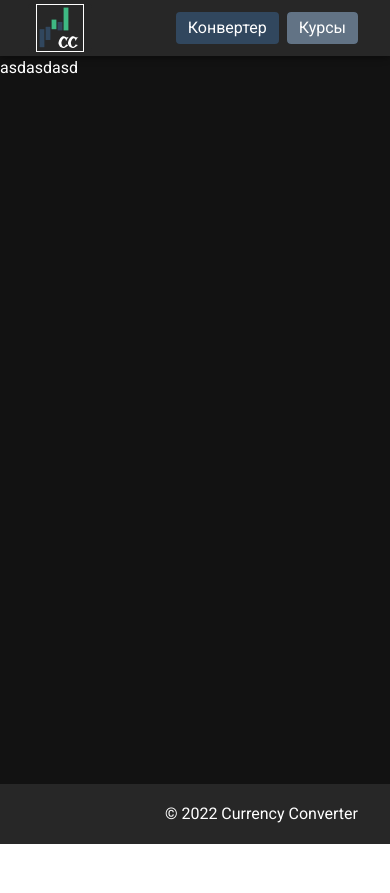
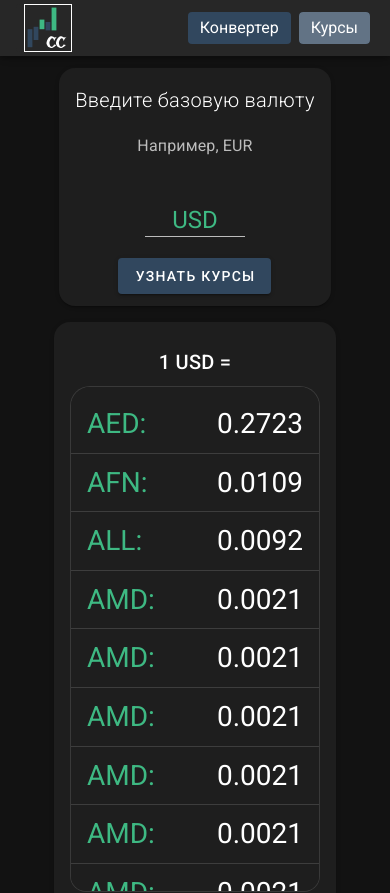
Before and after one commit to gfroge/currency-converter, a Nuxt app: page /ExchangeRates in a window 390 px wide. Shown: the top 893 px of the page. Before the commit the page ends 844 px from the top, so only its background shows below. Built offline with nearby package versions, Linux system fonts and the light colour scheme.

Commit message:
rates mobile done

```diff
--- a/components/AppFooter.vue
+++ b/components/AppFooter.vue
@@ -1,6 +1,6 @@
 <template>
   <v-footer absolute app>
-    <v-container class="px-4 text-right" style="max-width: 900px">
+    <v-container class="px-0 text-right" style="max-width: 900px">
       <div>&copy; {{ new Date().getFullYear() }} Currency Converter</div>
     </v-container>
   </v-footer>
--- a/components/AppHeader.vue
+++ b/components/AppHeader.vue
@@ -1,6 +1,6 @@
 <template>
-  <v-app-bar fixed app>
-    <v-container class="d-flex justify-space-between align-center" style="max-width: 900px">
+  <v-app-bar fixed app class="px-0">
+    <v-container class="d-flex justify-space-between align-center px-0" style="max-width: 900px">
       <v-btn class="logo-btn" width="48" height="48" depressed nuxt to="/">
         <svg width="48" height="48" viewBox="0 0 48 48" fill="none" xmlns="http://www.w3.org/2000/svg">
           <rect x="3.59998" y="25.2" width="4.8" height="18" fill="#31475E" />
--- a/components/ConverterInputTitle.vue
+++ b/components/ConverterInputTitle.vue
@@ -110,7 +110,7 @@ export default {
   methods: {
     calc() {
       this.$refs.observer.validate().then((result) => {
-        if (result && (this.from !== this.to)) {
+        if (result && (this.from.toUpperCase() !== this.to.toUpperCase())) {
           this.$emit('request', {
             from: this.from,
             to: this.to,
--- a/components/CurrencyGraph.vue
+++ b/components/CurrencyGraph.vue
@@ -1,9 +1,11 @@
 <template>
     <div class="graph-wrap">
         <Bar :chart-data="chartData" />
-        <v-chip v-if="(chip && w==599)" class="ma-2" close @click:close="chip = false">
-            Переверните экран, чтобы отобразить график
-        </v-chip>
+        <div class="d-flex justify-center">
+            <v-chip v-if="(chip && w == 599)" class="ma-2" close @click:close="chip = false">
+                Переверните экран, чтобы отобразить график
+            </v-chip>
+        </div>
     </div>
 </template>
 
--- /dev/null
+++ b/components/RatesList.vue
@@ -0,0 +1,62 @@
+<template>
+    <v-card v-if="dataa" class="px-4 rounded-xl mb-4 py-4" style="max-width: 300px">
+        <v-card-title primary-title class="px-0 py-2 justify-center">
+            1 USD =
+        </v-card-title>
+        <v-list outlined class="list my-0 mx-auto" style="width:250px">
+            <v-list-item v-for="(currency, index) in dataa.data" :key="index" class="list__item">
+                <v-list-item-content>
+                    <v-list-item-title class="d-flex justify-space-between" style="font-size: 28px;">
+                        <span class="primary--text"> {{ currency.code }}:</span>
+                        <span>{{ (1 / currency.value).toFixed(4) }}</span>
+                    </v-list-item-title>
+                </v-list-item-content>
+            </v-list-item>
+        </v-list>
+    </v-card>
+</template>
+
+<script>
+export default {
+    data() {
+        return {
+            dataa: null
+        }
+    },
+    props: {
+        dataJson: {
+            type: Object,
+            required: true
+        },
+    },
+    mounted() {
+        this.name();
+    },
+    methods: {
+        name() {
+            this.dataa = require('@@/static/sample.json');
+        }
+    },
+}
+</script>
+
+<style scoped>
+.list{
+    max-height: 60vh;
+    overflow-y: auto;
+    border-radius: 20px;
+}
+.list__item{
+    border-bottom: 1px solid rgb(61, 61, 61);
+}
+* {
+  scrollbar-width: thin;
+}
+*::-webkit-scrollbar {
+  width: 12px;
+}
+*::-webkit-scrollbar-thumb {
+  border-radius: 20px;
+  border: 3px solid;
+}
+</style>
--- a/layouts/default.vue
+++ b/layouts/default.vue
@@ -4,35 +4,12 @@
     <v-main>
       <Nuxt />
     </v-main>
-    <AppFooter/>
+    <AppFooter />
   </v-app>
 </template>
 
 <script>
 export default {
   name: 'DefaultLayout',
-  data() {
-    return {
-      clipped: false,
-      drawer: false,
-      fixed: false,
-      items: [
-        {
-          icon: 'mdi-apps',
-          title: 'Welcome',
-          to: '/',
-        },
-        {
-          icon: 'mdi-chart-bubble',
-          title: 'Inspire',
-          to: '/inspire',
-        },
-      ],
-      miniVariant: false,
-      right: true,
-      rightDrawer: false,
-      title: 'Vuetify.js',
-    }
-  },
 }
 </script>
--- a/pages/ExchangeRates.vue
+++ b/pages/ExchangeRates.vue
@@ -1,14 +1,102 @@
 <template>
-    <div>
-        asdasdasd
-    </div>
+    <v-container class="container px-4 d-flex justify-center" style="max-width: 900px">
+
+        <v-card style="max-width: 900px"
+            class="first-card rounded-xl mb-4 text-center d-flex flex-column justify-center align-center">
+            <v-card-title class="font-weight-light"
+                :style="{ 'font-size: 22px': (w < 600), 'font-size: 32px': (w == 960) }">
+                Введите базовую валюту
+            </v-card-title>
+            <v-card-text class="subtitle-1"> Например, EUR</v-card-text>
+
+            <ValidationObserver ref="observer">
+
+                <v-container :class="'d-flex px-5 justify-center'">
+
+                    <ValidationProvider v-slot="v" :rules="{ required: true, alpha: true, max: 3 }">
+
+                        <v-text-field v-model="baseCurrency" :error="Boolean(v.errors[0])" tabindex="1"
+                            style="max-width: 100px"
+                            class="first-currency pr-5 headline primary--text centered-input my-input"
+                            color="primary"></v-text-field>
+
+                    </ValidationProvider>
+
+
+                    <v-btn tabindex="2" class="align-self-center" color="accent" @click="getRates">Узнать курсы</v-btn>
+
+                </v-container>
+            </ValidationObserver>
+        </v-card>
+
+        <RatesList />
+
+
+        <v-snackbar v-model="snackbar">
+            Пожалуйста, проверьте правильность значений
+            <template #action="{ attrs }">
+                <v-btn color="error" text v-bind="attrs" @click="snackbar = false">
+                    Закрыть
+                </v-btn>
+            </template>
+        </v-snackbar>
+    </v-container>
 </template>
 
 <script>
 export default {
+    data() {
+        return {
+            baseCurrency: 'USD',
+            snackbar: false,
+        }
+    },
+    computed: {
+        w() {
+            switch (this.$vuetify.breakpoint.name) {
+                case 'xs': return 599
+                case 'sm': return 600
+                case 'md': return 960
+                case 'lg': return 1264
+                case 'xl': return 1904
+                default: return 1980
+            }
+        }
+    },
+    methods: {
+        getRates() {
+            this.$refs.observer.validate().then((result) => {
+                if (result) {
+                    console.log();
+                } else {
+                    this.snackbar = true
+                }
+            });
+        }
+    },
 }
 </script>
 
-<style lang="scss" scoped>
+<style  scoped>
+.first-card {
+    margin-right: 25px;
+}
 
+@media(max-width:680px) {
+    .first-card {
+        margin-right: 5px;
+    }
+}
+@media(max-width:600px) {
+    .first-card {
+        margin-right: 0px;
+    }
+    .container{
+        flex-direction: column;
+        align-items: center;
+    }
+    .first-currency{
+        padding-right: 0 !important;
+    }
+}
 </style>
--- a/static/sample.json
+++ b/static/sample.json
@@ -18,6 +18,26 @@
     "AMD": {
       "code": "AMD",
       "value": 480.41659
+    },
+    "AME": {
+      "code": "AMD",
+      "value": 480.41659
+    },
+    "AMF": {
+      "code": "AMD",
+      "value": 480.41659
+    },
+    "AMG": {
+      "code": "AMD",
+      "value": 480.41659
+    },
+    "AMH": {
+      "code": "AMD",
+      "value": 480.41659
+    },
+    "AMI": {
+      "code": "AMD",
+      "value": 480.41659
     }
   }
 }
```
